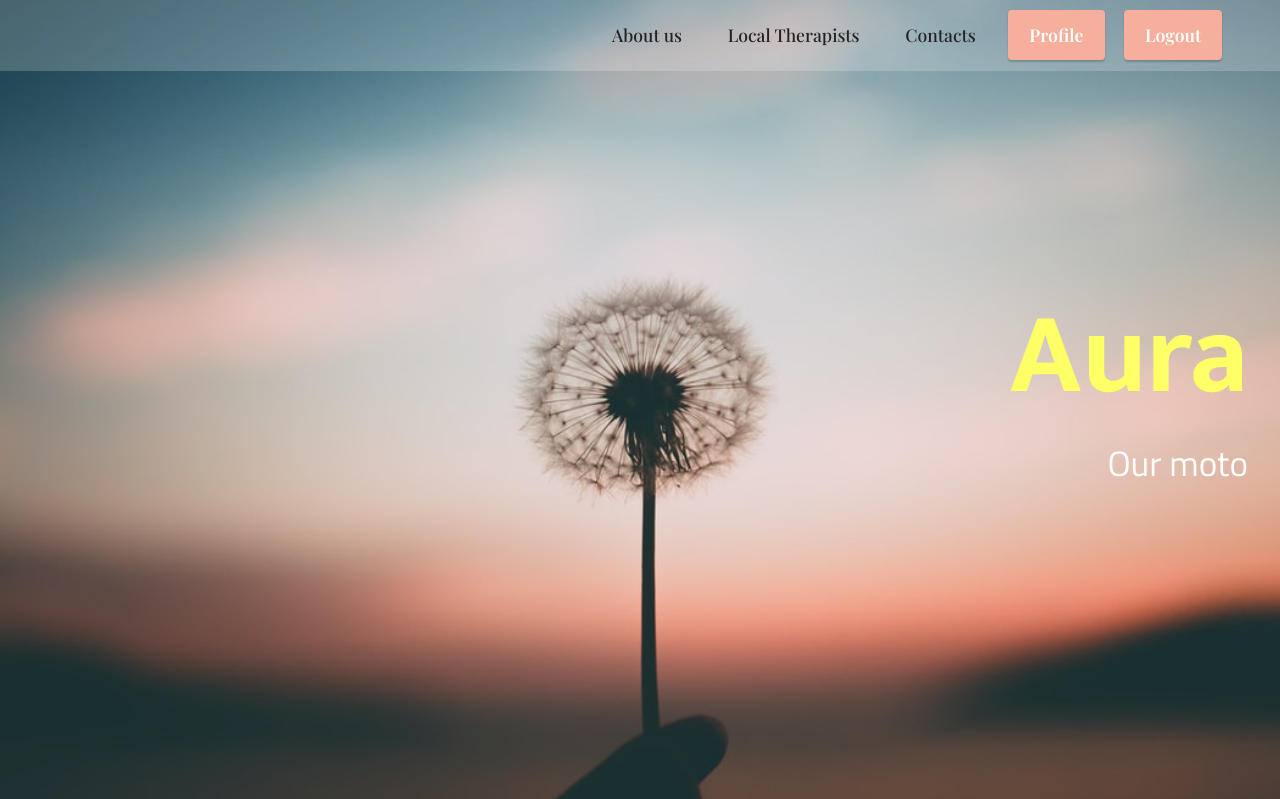
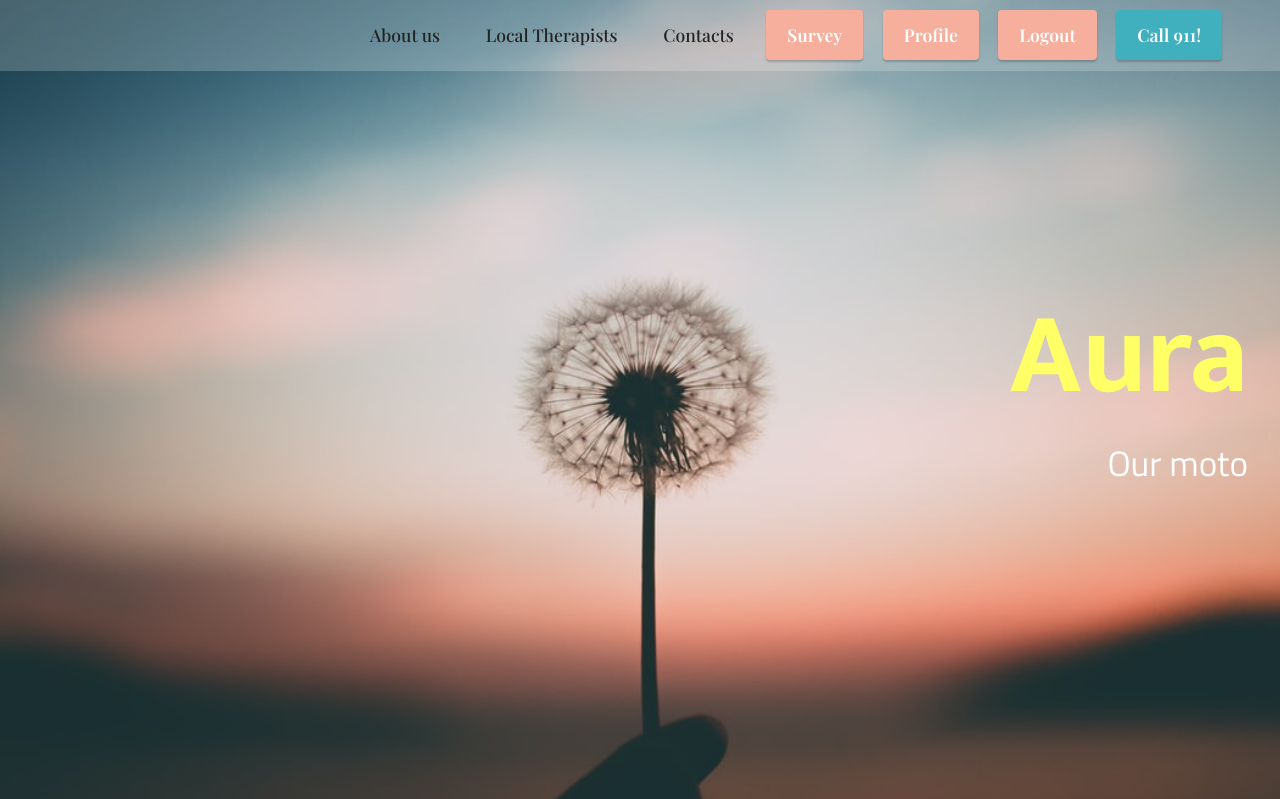
Before and after one commit to trnguyen1510/aura-therapy, a Django app: page / in a window 1280 px wide. Shown: the top 799 px of the page. Run offline with Django 3.2, Linux system fonts and the light colour scheme; the visitor is signed in with stand-in values (Sample User, id 1); some libraries are stand-ins or nearby versions; some web fonts are replaced.

Commit message:
updating menu bar

```diff
--- a/welcome/templates/index.html
+++ b/welcome/templates/index.html
@@ -57,12 +57,18 @@
                         </li>
                     </ul>
                     {%if user.is_authenticated %}
+                    <div class="navbar-buttons mbr-section-btn"><a class="btn btn-danger display-4"
+                            href="{% url 'pi' %}">
+                            Survey</a></div>
+
                     <div class="navbar-buttons mbr-section-btn"><a class="btn btn-danger display-4" href="">
                             Profile</a></div>
 
                     <div class="navbar-buttons mbr-section-btn"><a class="btn btn-danger display-4"
                             href="{% url 'logout' %}">
                             Logout</a></div>
+                    <div class="navbar-buttons mbr-section-btn"><a class="btn btn-success display-4" href="">
+                            Call 911!</a></div>
                     {%else%}
 
                     <div class="navbar-buttons mbr-section-btn"><a class="btn btn-danger display-4"
@@ -74,6 +80,7 @@
                             Log In</a></div>
                     <div class="navbar-buttons mbr-section-btn"><a class="btn btn-success display-4" href="">
                             Call 911!</a></div>
+
                     {%endif%}
                 </div>
             </div>
```
